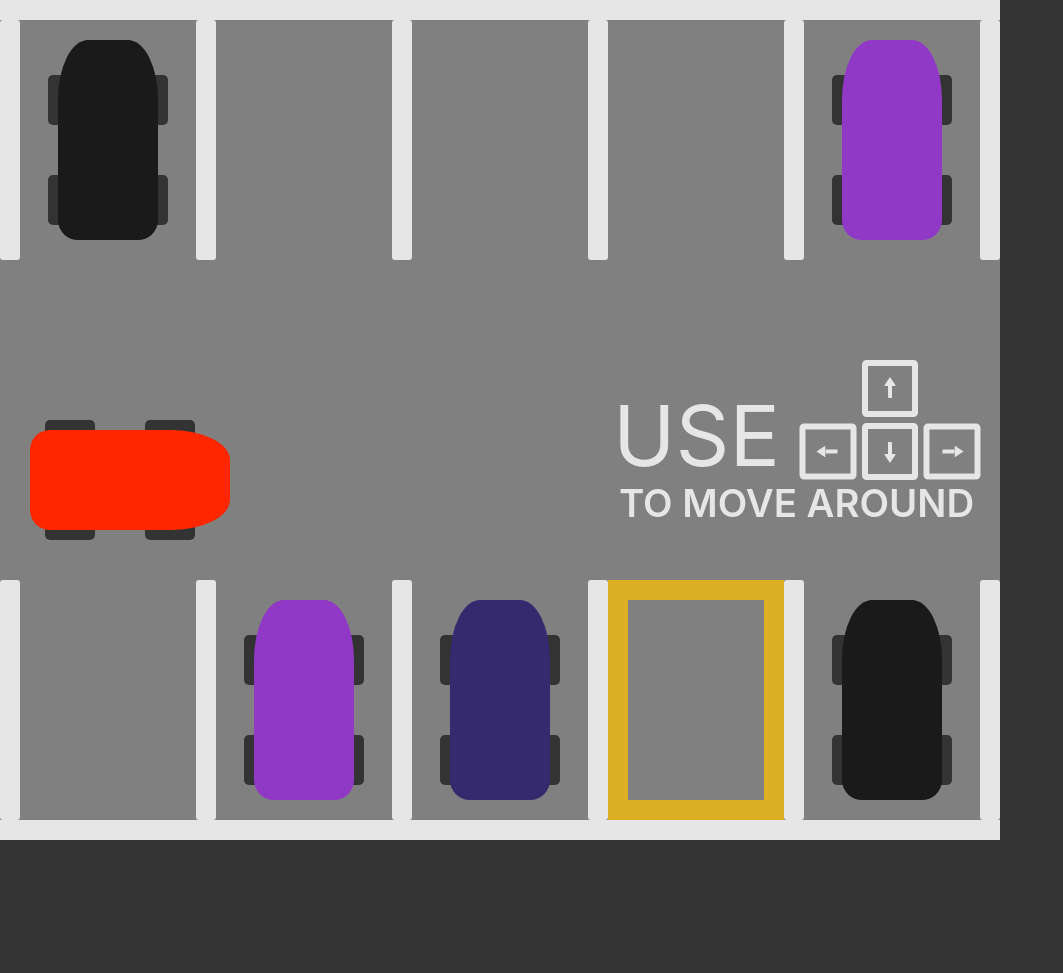
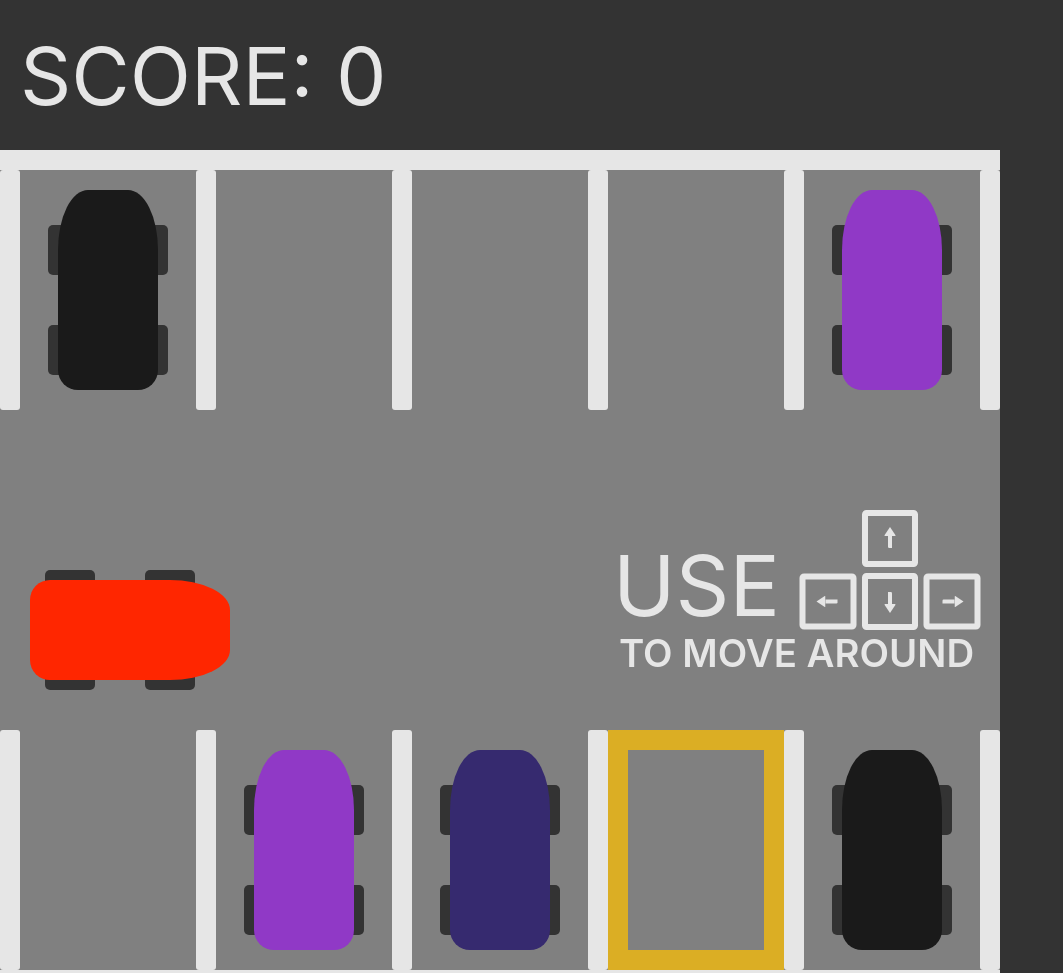
Before and after one commit to christianambukita/parking-simulator, a React app: page / in a window 1280 px wide. Shown: the top 973 px of the page, without its empty margins (0-1063 px from the left). Before the commit the page ends 840 px from the top, so only its background shows below. Built offline with nearby package versions, Linux system fonts and the light colour scheme.

Commit message:
Add score display

```diff
--- /dev/null
+++ b/src/components/Display.js
@@ -0,0 +1,13 @@
+import React from 'react';
+import { useSelector } from 'react-redux';
+import { selectScore } from './redux/AppSlice';
+import '../css/Display.css';
+
+export default function Display() {
+	const score = useSelector(selectScore);
+	return (
+		<div className='display flex-container'>
+			<p className='score-display'>SCORE: {score}</p>
+		</div>
+	);
+}
--- a/src/components/DummyCar.js
+++ b/src/components/DummyCar.js
@@ -8,6 +8,7 @@ export default function DummyCar({ slot, scale }) {
 		width: 120,
 		height: 200,
 	};
+	const displayHeight = 150;
 	const slotsPositions = useSelector(selectSlots);
 	function getPosition() {
 		if (slotsPositions) {
@@ -19,7 +20,7 @@ export default function DummyCar({ slot, scale }) {
 			} = slotsPositions[slot.slot];
 			let { width, height } = carDimensions;
 			let left = sLeft + (sWidth - width * scale) / 2;
-			let top = sTop + (sHeight - height * scale) / 2;
+			let top = sTop + (sHeight - height * scale) / 2 - displayHeight * scale;
 			left = left / scale;
 			top = top / scale;
 			return { left, top };
--- a/src/components/Scene.js
+++ b/src/components/Scene.js
@@ -6,6 +6,7 @@ import DummyCar from './DummyCar';
 import Instrucion from './Instruction';
 import ParkingSlots from './ParkingSlots';
 import { selectDummySlots } from './redux/AppSlice';
+import Display from './Display';
 
 export default function Scene() {
 	const [scale, setScale] = useState(1);
@@ -13,9 +14,10 @@ export default function Scene() {
 	//console.log('scene-render');
 	return (
 		<div className='scene-container flex-container'>
-			<div className='scene' style={{ transform: `scale(${scale})` }}>
+			<div className='scene' style={{ '--scale': scale }}>
 				<ParkingSlots setScale={setScale} scale={scale} />
 				<Instrucion />
+				<Display />
 				<Car />
 				{dummySlots.map((slot) => (
 					<DummyCar key={`dummy-${slot.slot}`} slot={slot} scale={scale} />
--- /dev/null
+++ b/src/css/Display.css
@@ -0,0 +1,16 @@
+body {
+	/* Make sure to update display height variable in Dummy Car component */
+	--display-height: 150px;
+}
+.display {
+	height: var(--display-height);
+	position: absolute;
+	left: 20px;
+	top: calc(0px - var(--display-height));
+	color: var(--road-line);
+}
+.score-display {
+	font-weight: 400;
+	font-size: 5em;
+	margin: 0;
+}
--- a/src/css/Scene.css
+++ b/src/css/Scene.css
@@ -22,4 +22,5 @@
 	left: 0;
 	background: var(--color1);
 	transform-origin: top left;
+	transform: scale(var(--scale)) translateY(var(--display-height));
 }
```
